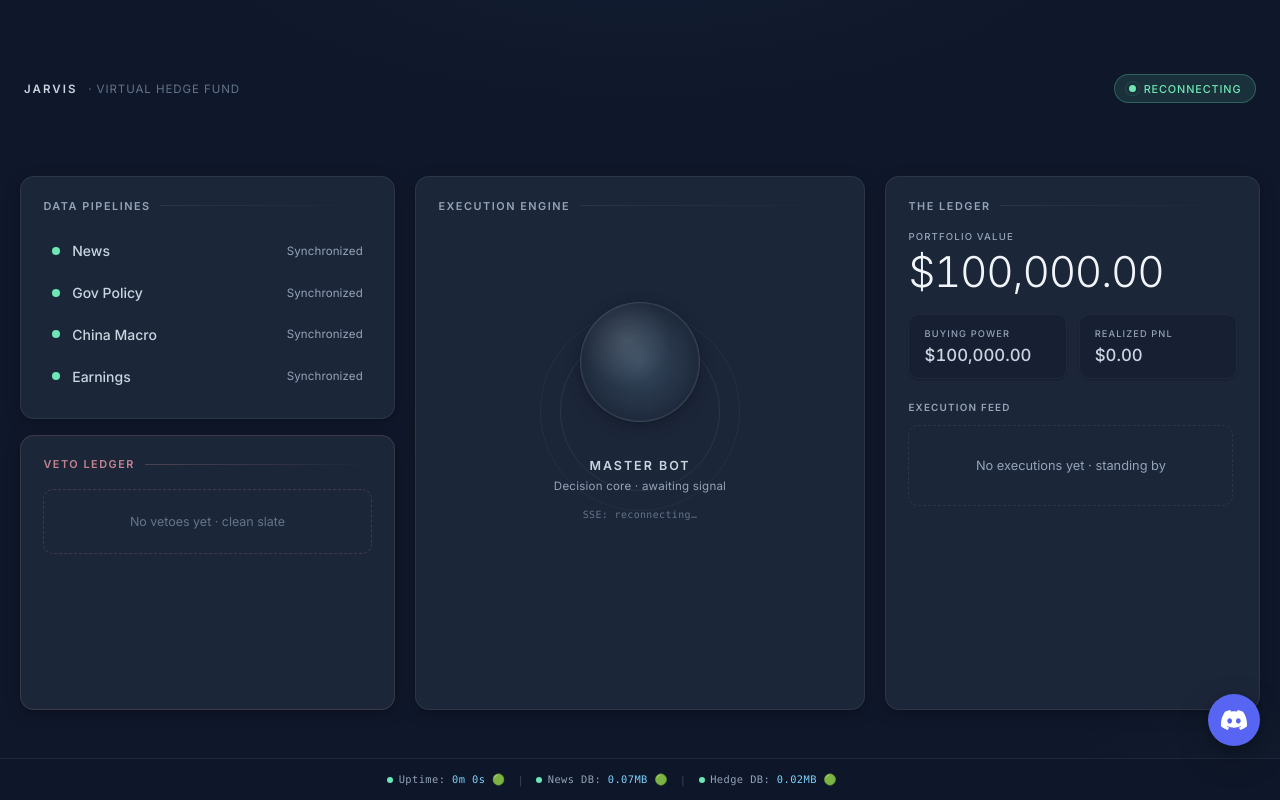
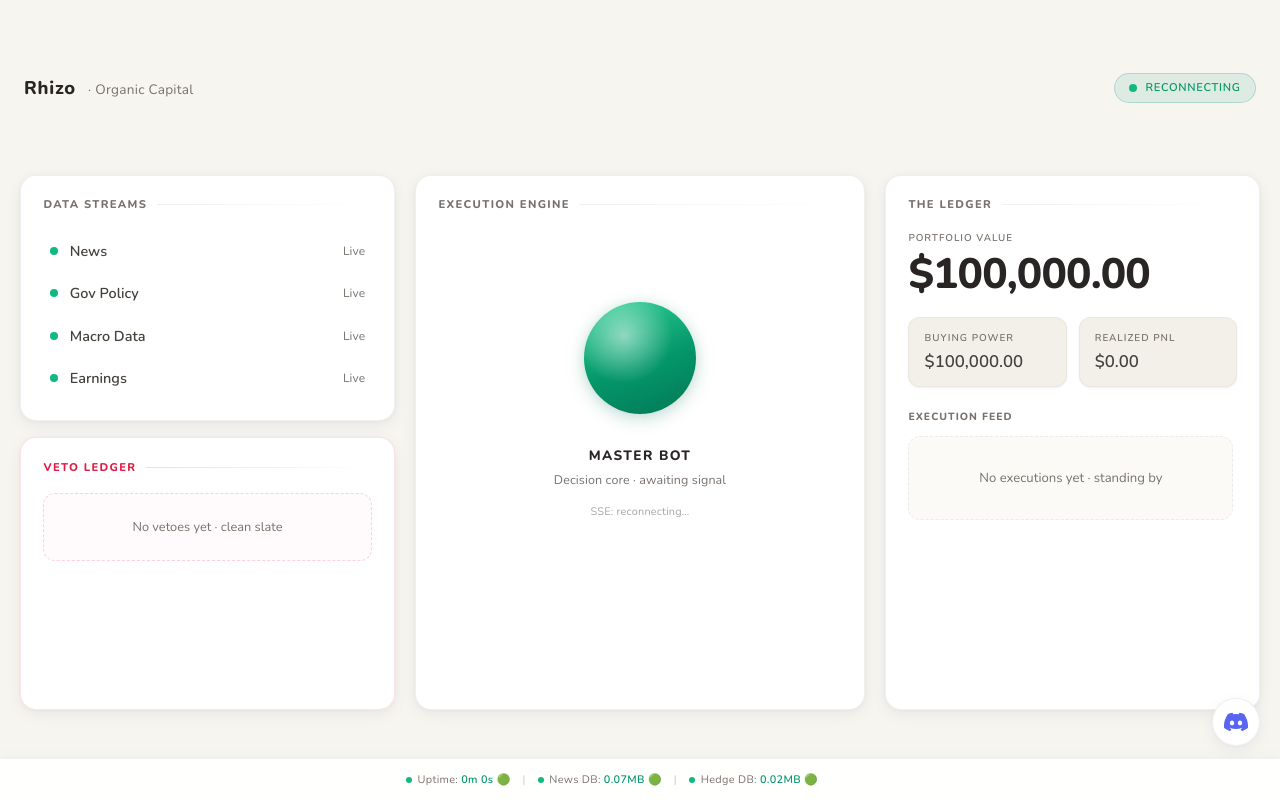
Before and after one commit to piyushs98/hedgefund-production-app, a Flask app: page / in a window 1280 px wide. Run offline with Flask 3, Linux system fonts and the light colour scheme; data comes from the database, SQL or seed files in the repository; data that the repository does not hold is empty.

```diff
--- a/templates/index.html
+++ b/templates/index.html
@@ -3,42 +3,50 @@
 <head>
   <meta charset="UTF-8" />
   <meta name="viewport" content="width=device-width, initial-scale=1, viewport-fit=cover" />
-  <meta name="theme-color" content="#0f172a" />
-  <title>JARVIS · Command Center</title>
+  <meta name="theme-color" content="#F7F5F0" />
+  <title>Rhizo · Trading Dashboard</title>
   <link rel="preconnect" href="https://fonts.googleapis.com" />
   <link rel="preconnect" href="https://fonts.gstatic.com" crossorigin />
-  <link href="https://fonts.googleapis.com/css2?family=Inter:wght@300;400;500;600;700&display=swap" rel="stylesheet" />
+  <link href="https://fonts.googleapis.com/css2?family=Nunito:wght@400;600;800&display=swap" rel="stylesheet" />
   <style>
     :root {
-      --bg: #0f172a;
-      --bg-elevated: #1e293b;
-      --surface: #1e293b;
-      --surface-soft: rgba(30, 41, 59, 0.92);
-      --border: rgba(148, 163, 184, 0.12);
-      --border-soft: rgba(148, 163, 184, 0.08);
-      --text: #f1f5f9;
-      --text-secondary: #cbd5e1;
-      --muted: #94a3b8;
-      --muted-dim: #64748b;
-      --accent: #94a3b8;
-      --accent-blue: #7dd3fc;
-      --mint: #6ee7b7;
-      --mint-soft: rgba(110, 231, 183, 0.12);
-      --mint-border: rgba(110, 231, 183, 0.28);
-      --rose: #fda4af;
-      --rose-soft: rgba(253, 164, 175, 0.1);
-      --rose-border: rgba(253, 164, 175, 0.28);
-      --silver: #cbd5e1;
-      --amber: #fcd34d;
-      --amber-soft: rgba(252, 211, 77, 0.1);
+      /* Bamboo palette — warm, organic, premium fintech */
+      --bg: #F7F5F0;
+      --bg-elevated: #FFFFFF;
+      --surface: #FFFFFF;
+      --surface-soft: #FFFFFF;
+      --surface-muted: #F3F0EA;
+      --border: rgba(68, 64, 60, 0.08);
+      --border-soft: rgba(68, 64, 60, 0.05);
+      --text: #292524;            /* stone-800 */
+      --text-secondary: #44403c;  /* stone-700 */
+      --muted: #78716c;           /* stone-500 */
+      --muted-dim: #a8a29e;       /* stone-400 */
+      --accent: #059669;          /* emerald-600 — bamboo green */
+      --accent-soft: rgba(5, 150, 105, 0.08);
+      --accent-border: rgba(5, 150, 105, 0.22);
+      --bamboo: #10b981;         /* emerald-500 */
+      --bamboo-deep: #059669;    /* emerald-600 */
+      --mint: #059669;
+      --mint-soft: rgba(5, 150, 105, 0.1);
+      --mint-border: rgba(5, 150, 105, 0.22);
+      --rose: #e11d48;           /* rose-600 — terracotta veto */
+      --rose-soft: rgba(225, 29, 72, 0.08);
+      --rose-border: rgba(225, 29, 72, 0.2);
+      --terracotta: #c2410c;     /* orange-700 soft terracotta */
+      --amber: #d97706;          /* amber-600 */
+      --amber-soft: rgba(217, 119, 6, 0.1);
+      --amber-border: rgba(217, 119, 6, 0.22);
       --discord: #5865F2;
-      --shadow-sm: 0 1px 2px rgba(0, 0, 0, 0.24);
-      --shadow-md: 0 4px 16px rgba(0, 0, 0, 0.22), 0 1px 3px rgba(0, 0, 0, 0.16);
-      --shadow-lg: 0 12px 32px rgba(0, 0, 0, 0.28), 0 2px 8px rgba(0, 0, 0, 0.18);
-      --radius: 14px;
-      --radius-sm: 10px;
+      --discord-soft: #6e7af5;
+      --shadow-sm: 0 1px 2px rgba(41, 37, 36, 0.04), 0 1px 3px rgba(41, 37, 36, 0.03);
+      --shadow-md: 0 4px 16px rgba(41, 37, 36, 0.06), 0 1px 4px rgba(41, 37, 36, 0.04);
+      --shadow-lg: 0 12px 32px rgba(41, 37, 36, 0.08), 0 2px 8px rgba(41, 37, 36, 0.04);
+      --radius: 16px;
+      --radius-sm: 12px;
       --footer-h: 42px;
       --ease-out: cubic-bezier(0.22, 1, 0.36, 1);
+      --ease-organic: cubic-bezier(0.34, 1.2, 0.64, 1);
     }
 
     * { box-sizing: border-box; margin: 0; padding: 0; }
@@ -47,17 +55,14 @@
       height: 100%;
       background: var(--bg);
       color: var(--text);
-      font-family: "Inter", system-ui, -apple-system, "Segoe UI", Roboto, sans-serif;
+      font-family: "Nunito", system-ui, -apple-system, "Segoe UI", Roboto, sans-serif;
       -webkit-font-smoothing: antialiased;
       -moz-osx-font-smoothing: grayscale;
       overflow-x: hidden;
     }
 
     body {
-      background:
-        radial-gradient(ellipse 70% 45% at 50% -10%, rgba(125, 211, 252, 0.04), transparent 55%),
-        radial-gradient(ellipse 40% 30% at 100% 100%, rgba(110, 231, 183, 0.03), transparent 50%),
-        var(--bg);
+      background: var(--bg);
       min-height: 100vh;
       padding-bottom: calc(var(--footer-h) + 1rem);
     }
@@ -89,7 +94,7 @@
     }
 
     .panel {
-      background: var(--surface-soft);
+      background: var(--surface);
       border: 1px solid var(--border);
       border-radius: var(--radius);
       box-shadow: var(--shadow-md);
@@ -99,11 +104,11 @@
     }
 
     .panel-label {
-      font-size: 0.68rem;
-      letter-spacing: 0.14em;
+      font-size: 0.7rem;
+      letter-spacing: 0.12em;
       text-transform: uppercase;
       color: var(--muted);
-      font-weight: 600;
+      font-weight: 800;
       margin-bottom: 1.15rem;
       display: flex;
       align-items: center;
@@ -127,101 +132,85 @@
     }
 
     .brand {
-      font-size: 0.72rem;
-      letter-spacing: 0.18em;
-      text-transform: uppercase;
-      color: var(--silver);
-      font-weight: 600;
+      font-size: 1.15rem;
+      letter-spacing: 0.04em;
+      color: var(--text);
+      font-weight: 800;
     }
 
     .brand span {
-      color: var(--muted-dim);
-      letter-spacing: 0.08em;
+      color: var(--muted);
+      letter-spacing: 0.02em;
       font-weight: 400;
-      margin-left: 0.35rem;
+      margin-left: 0.4rem;
+      font-size: 0.85rem;
     }
 
     .status-pill {
       display: flex;
       align-items: center;
       gap: 0.5rem;
-      padding: 0.4rem 0.85rem;
+      padding: 0.4rem 0.9rem;
       border-radius: 999px;
       border: 1px solid var(--mint-border);
       background: var(--mint-soft);
-      font-size: 0.68rem;
-      letter-spacing: 0.08em;
+      font-size: 0.7rem;
+      letter-spacing: 0.06em;
       text-transform: uppercase;
-      color: var(--mint);
-      font-weight: 500;
+      color: var(--bamboo-deep);
+      font-weight: 600;
     }
 
     .status-dot {
-      width: 7px;
-      height: 7px;
+      width: 8px;
+      height: 8px;
       border-radius: 50%;
-      background: var(--mint);
-      position: relative;
+      background: var(--bamboo);
       flex-shrink: 0;
     }
 
-    .status-dot::after {
-      content: "";
-      position: absolute;
-      inset: -3px;
-      border-radius: 50%;
-      border: 1px solid rgba(110, 231, 183, 0.35);
-      opacity: 0.7;
-      animation: soft-ring 2.4s ease-in-out infinite;
-    }
-
-    @keyframes soft-ring {
-      0%, 100% { opacity: 0.55; transform: scale(1); }
-      50% { opacity: 0.15; transform: scale(1.35); }
-    }
-
-    /* ── Left: Data Pipelines ─────────────────────────── */
+    /* ── Left: Data Streams ───────────────────────────── */
     .pipeline-list {
       display: flex;
       flex-direction: column;
-      gap: 0.15rem;
+      gap: 0.1rem;
     }
 
     .pipeline-row {
       display: flex;
       align-items: center;
       gap: 0.75rem;
-      padding: 0.7rem 0.55rem;
+      padding: 0.65rem 0.4rem;
       border-radius: var(--radius-sm);
       transition: background 0.2s ease;
     }
 
     .pipeline-row:hover {
-      background: rgba(148, 163, 184, 0.05);
+      background: var(--surface-muted);
     }
 
     .pipeline-dot {
       width: 8px;
       height: 8px;
       border-radius: 50%;
-      background: var(--mint);
+      background: var(--bamboo);
       flex-shrink: 0;
     }
 
-    .pipeline-dot.sync { background: var(--mint); }
+    .pipeline-dot.sync { background: var(--bamboo); }
     .pipeline-dot.idle { background: var(--muted-dim); }
     .pipeline-dot.warn { background: var(--amber); }
 
     .pipeline-name {
-      font-size: 0.875rem;
-      font-weight: 500;
+      font-size: 0.9rem;
+      font-weight: 600;
       color: var(--text-secondary);
       flex: 1;
       min-width: 0;
     }
 
     .pipeline-status {
-      font-size: 0.72rem;
+      font-size: 0.75rem;
       color: var(--muted);
       font-weight: 400;
       letter-spacing: 0.01em;
@@ -231,15 +220,15 @@
     .panel-graveyard {
       flex: 1;
       min-height: 180px;
-      border-color: rgba(253, 164, 175, 0.14);
+      border-color: rgba(225, 29, 72, 0.12);
     }
 
     .panel-graveyard .panel-label {
-      color: rgba(253, 164, 175, 0.75);
+      color: var(--rose);
     }
 
     .panel-graveyard .panel-label::after {
-      background: linear-gradient(90deg, rgba(253, 164, 175, 0.22), transparent);
+      background: linear-gradient(90deg, rgba(225, 29, 72, 0.18), transparent);
     }
 
     .graveyard-list {
@@ -249,17 +238,17 @@
       max-height: 280px;
       overflow-y: auto;
       scrollbar-width: thin;
-      scrollbar-color: rgba(253, 164, 175, 0.25) transparent;
+      scrollbar-color: rgba(225, 29, 72, 0.2) transparent;
     }
 
     .grave-card {
       padding: 0.75rem 0.9rem;
       border-radius: var(--radius-sm);
-      background: rgba(15, 23, 42, 0.45);
-      border: 1px solid rgba(253, 164, 175, 0.12);
+      background: var(--surface-muted);
+      border: 1px solid rgba(225, 29, 72, 0.1);
       border-left: 3px solid var(--rose);
       box-shadow: var(--shadow-sm);
-      animation: card-enter 0.5s var(--ease-out) both;
+      animation: card-enter 0.55s var(--ease-organic) both;
     }
 
     .grave-top {
@@ -272,40 +261,40 @@
 
     .grave-ticker {
       font-size: 0.9rem;
-      font-weight: 600;
+      font-weight: 800;
       letter-spacing: 0.02em;
       color: var(--rose);
     }
 
     .grave-flag {
-      font-size: 0.58rem;
+      font-size: 0.6rem;
       letter-spacing: 0.1em;
       text-transform: uppercase;
-      color: rgba(253, 164, 175, 0.7);
-      font-family: ui-monospace, SFMono-Regular, Menlo, monospace;
-      font-weight: 500;
+      color: rgba(225, 29, 72, 0.7);
+      font-weight: 600;
     }
 
     .grave-reason {
-      font-size: 0.75rem;
-      line-height: 1.4;
-      color: rgba(241, 245, 249, 0.72);
+      font-size: 0.78rem;
+      line-height: 1.45;
+      color: var(--text-secondary);
     }
 
     .grave-meta {
       margin-top: 0.35rem;
-      font-size: 0.58rem;
+      font-size: 0.62rem;
       color: var(--muted-dim);
-      font-family: ui-monospace, SFMono-Regular, Menlo, monospace;
+      font-weight: 400;
     }
 
     .grave-empty {
       text-align: center;
       padding: 1.5rem 0.75rem;
-      color: var(--muted-dim);
-      font-size: 0.78rem;
-      border: 1px dashed rgba(253, 164, 175, 0.16);
+      color: var(--muted);
+      font-size: 0.8rem;
+      border: 1px dashed rgba(225, 29, 72, 0.18);
       border-radius: var(--radius-sm);
+      background: rgba(225, 29, 72, 0.02);
     }
 
     /* ── Center: Execution Engine ─────────────────────── */
@@ -319,126 +308,107 @@
     }
 
     .cortex {
-      width: 120px;
-      height: 120px;
+      width: 112px;
+      height: 112px;
       border-radius: 50%;
       position: relative;
       background:
-        radial-gradient(circle at 38% 32%, rgba(255, 255, 255, 0.12), transparent 42%),
-        radial-gradient(circle at 50% 50%, #334155 0%, #1e293b 70%, #0f172a 100%);
-      border: 1px solid rgba(148, 163, 184, 0.22);
+        radial-gradient(circle at 36% 30%, rgba(255, 255, 255, 0.55), transparent 45%),
+        linear-gradient(160deg, #34d399 0%, #059669 55%, #047857 100%);
+      border: none;
       box-shadow:
         var(--shadow-md),
-        0 0 0 1px rgba(255, 255, 255, 0.03) inset;
+        0 4px 20px rgba(5, 150, 105, 0.18);
       z-index: 2;
       overflow: visible;
+      transition: transform 0.4s var(--ease-out), box-shadow 0.4s var(--ease-out);
     }
 
-    /* Soft halo — idle breath */
+    /* Soft organic pulse — no sci-fi glow orbs */
     .cortex::before {
       content: "";
       position: absolute;
-      inset: -14px;
+      inset: -10px;
       border-radius: 50%;
-      background: radial-gradient(circle, rgba(125, 211, 252, 0.1) 0%, transparent 68%);
-      opacity: 0.65;
+      background: radial-gradient(circle, rgba(16, 185, 129, 0.12) 0%, transparent 70%);
+      opacity: 0.8;
       pointer-events: none;
-      animation: halo-breathe 3.6s ease-in-out infinite;
+      animation: halo-breathe 4s ease-in-out infinite;
       z-index: -1;
     }
 
-    /* Processing halo overlay (execute / close) */
     .cortex::after {
       content: "";
       position: absolute;
-      inset: -22px;
+      inset: -16px;
       border-radius: 50%;
       opacity: 0;
       pointer-events: none;
       z-index: -1;
-      background: radial-gradient(circle, rgba(110, 231, 183, 0.22) 0%, transparent 70%);
+      background: radial-gradient(circle, rgba(16, 185, 129, 0.18) 0%, transparent 72%);
     }
 
     .cortex.flash-execute::after {
-      background: radial-gradient(circle, rgba(110, 231, 183, 0.28) 0%, transparent 70%);
-      animation: halo-process 1.4s var(--ease-out) forwards;
+      background: radial-gradient(circle, rgba(16, 185, 129, 0.22) 0%, transparent 72%);
+      animation: halo-process 1.2s var(--ease-out) forwards;
     }
 
     .cortex.flash-close::after {
-      background: radial-gradient(circle, rgba(252, 211, 77, 0.22) 0%, transparent 70%);
-      animation: halo-process 1.4s var(--ease-out) forwards;
+      background: radial-gradient(circle, rgba(217, 119, 6, 0.18) 0%, transparent 72%);
+      animation: halo-process 1.2s var(--ease-out) forwards;
     }
 
     .cortex.flash-execute,
     .cortex.flash-close {
-      animation: engine-soft 1.4s var(--ease-out);
+      animation: engine-soft 1.2s var(--ease-out);
     }
 
+    /* No ring orbs — clean centerpiece only */
     .cortex-ring {
-      position: absolute;
-      border-radius: 50%;
-      border: 1px solid rgba(148, 163, 184, 0.1);
-      pointer-events: none;
-    }
-
-    .cortex-ring.r1 {
-      width: 160px;
-      height: 160px;
-      border-style: solid;
-      border-color: rgba(148, 163, 184, 0.12);
-    }
-
-    .cortex-ring.r2 {
-      width: 200px;
-      height: 200px;
-      border-color: rgba(148, 163, 184, 0.07);
+      display: none;
     }
 
     .cortex-core-label {
-      margin-top: 2.25rem;
-      font-size: 0.78rem;
-      letter-spacing: 0.16em;
+      margin-top: 2rem;
+      font-size: 0.85rem;
+      letter-spacing: 0.1em;
       text-transform: uppercase;
-      color: var(--silver);
-      font-weight: 600;
+      color: var(--text);
+      font-weight: 800;
       z-index: 2;
     }
 
     .cortex-sub {
       margin-top: 0.4rem;
-      font-size: 0.72rem;
+      font-size: 0.78rem;
       color: var(--muted);
-      letter-spacing: 0.02em;
+      letter-spacing: 0.01em;
+      font-weight: 400;
       z-index: 2;
     }
 
     @keyframes halo-breathe {
-      0%, 100% { opacity: 0.45; transform: scale(1); }
-      50% { opacity: 0.85; transform: scale(1.04); }
+      0%, 100% { opacity: 0.5; transform: scale(1); }
+      50% { opacity: 0.9; transform: scale(1.03); }
     }
 
     @keyframes halo-process {
-      0% { opacity: 0; transform: scale(0.92); }
-      25% { opacity: 1; transform: scale(1.05); }
-      100% { opacity: 0; transform: scale(1.12); }
+      0% { opacity: 0; transform: scale(0.94); }
+      30% { opacity: 1; transform: scale(1.04); }
+      100% { opacity: 0; transform: scale(1.1); }
     }
 
     @keyframes engine-soft {
-      0% { box-shadow: var(--shadow-md), 0 0 0 0 rgba(110, 231, 183, 0); }
-      30% {
-        box-shadow:
-          var(--shadow-md),
-          0 0 28px 4px rgba(110, 231, 183, 0.14),
-          0 0 0 1px rgba(255, 255, 255, 0.04) inset;
-      }
-      100% { box-shadow: var(--shadow-md), 0 0 0 1px rgba(255, 255, 255, 0.03) inset; }
+      0% { transform: scale(1); }
+      30% { transform: scale(1.04); }
+      100% { transform: scale(1); }
     }
 
     /* ── Right: The Ledger ────────────────────────────── */
     .portfolio-value {
       font-size: clamp(2rem, 4vw, 2.65rem);
-      font-weight: 300;
-      letter-spacing: -0.03em;
+      font-weight: 800;
+      letter-spacing: -0.02em;
       line-height: 1.1;
       font-variant-numeric: tabular-nums;
       color: var(--text);
@@ -455,37 +425,37 @@
     .metric {
       padding: 0.8rem 0.95rem;
       border-radius: var(--radius-sm);
-      background: rgba(15, 23, 42, 0.4);
+      background: var(--surface-muted);
       border: 1px solid var(--border-soft);
       box-shadow: var(--shadow-sm);
     }
 
     .metric-label {
-      font-size: 0.58rem;
-      letter-spacing: 0.12em;
+      font-size: 0.62rem;
+      letter-spacing: 0.1em;
       text-transform: uppercase;
       color: var(--muted);
       margin-bottom: 0.35rem;
-      font-weight: 500;
+      font-weight: 600;
     }
 
     .metric-value {
       font-size: 1.05rem;
       font-variant-numeric: tabular-nums;
-      font-weight: 500;
+      font-weight: 600;
       color: var(--text-secondary);
     }
 
-    .metric-value.pos { color: var(--mint); }
+    .metric-value.pos { color: var(--bamboo-deep); }
     .metric-value.neg { color: var(--rose); }
 
     .feed-header {
-      font-size: 0.62rem;
-      letter-spacing: 0.12em;
+      font-size: 0.65rem;
+      letter-spacing: 0.1em;
       text-transform: uppercase;
       color: var(--muted);
       margin-bottom: 0.75rem;
-      font-weight: 600;
+      font-weight: 800;
     }
 
     .trade-feed {
@@ -496,59 +466,60 @@
       overflow-y: auto;
       padding-right: 0.2rem;
       scrollbar-width: thin;
-      scrollbar-color: rgba(148, 163, 184, 0.25) transparent;
+      scrollbar-color: rgba(120, 113, 108, 0.25) transparent;
     }
 
+    /* Organic growth: slide up + soft fade (GPU: transform + opacity only) */
     .trade-card {
       padding: 0.85rem 1rem;
       border-radius: var(--radius-sm);
-      background: rgba(15, 23, 42, 0.45);
+      background: var(--surface-muted);
       border: 1px solid var(--border-soft);
-      border-left: 3px solid var(--accent-blue);
+      border-left: 3px solid var(--bamboo);
       box-shadow: var(--shadow-sm);
-      animation: card-enter 0.55s var(--ease-out) both;
+      animation: bamboo-grow 0.65s var(--ease-organic) both;
+      will-change: transform, opacity;
     }
 
     .trade-card.close { border-left-color: var(--amber); }
-    .trade-card.execute { border-left-color: var(--mint); }
+    .trade-card.execute { border-left-color: var(--bamboo); }
 
     .trade-type {
-      font-size: 0.58rem;
-      letter-spacing: 0.12em;
+      font-size: 0.6rem;
+      letter-spacing: 0.1em;
       text-transform: uppercase;
       color: var(--muted);
       margin-bottom: 0.25rem;
-      font-weight: 600;
+      font-weight: 800;
     }
 
-    .trade-card.execute .trade-type { color: var(--mint); }
+    .trade-card.execute .trade-type { color: var(--bamboo-deep); }
     .trade-card.close .trade-type { color: var(--amber); }
 
     .trade-msg {
-      font-size: 0.875rem;
-      font-weight: 500;
+      font-size: 0.9rem;
+      font-weight: 600;
       letter-spacing: -0.01em;
       line-height: 1.4;
       color: var(--text-secondary);
     }
 
     .trade-time {
-      font-size: 0.62rem;
+      font-size: 0.65rem;
       color: var(--muted-dim);
       margin-top: 0.4rem;
-      font-family: ui-monospace, SFMono-Regular, Menlo, monospace;
+      font-weight: 400;
     }
 
     .slippage-badge {
       display: inline-block;
       margin-top: 0.45rem;
-      padding: 0.2rem 0.5rem;
+      padding: 0.2rem 0.55rem;
       border-radius: 999px;
-      font-size: 0.62rem;
+      font-size: 0.65rem;
       font-weight: 600;
       letter-spacing: 0.02em;
       font-variant-numeric: tabular-nums;
-      font-family: ui-monospace, SFMono-Regular, Menlo, monospace;
     }
 
     .slippage-badge.bad {
@@ -558,7 +529,7 @@
     }
 
     .slippage-badge.good {
-      color: var(--mint);
+      color: var(--bamboo-deep);
       background: var(--mint-soft);
       border: 1px solid var(--mint-border);
     }
@@ -567,16 +538,28 @@
       text-align: center;
       padding: 2rem 1rem;
       color: var(--muted);
-      font-size: 0.8rem;
+      font-size: 0.82rem;
       border: 1px dashed var(--border);
       border-radius: var(--radius-sm);
+      background: rgba(247, 245, 240, 0.5);
     }
 
-    /* Apple-style: slide up + soft fade */
+    /* Bamboo growth: gentle rise from below + soft fade-in */
+    @keyframes bamboo-grow {
+      from {
+        opacity: 0;
+        transform: translate3d(0, 18px, 0);
+      }
+      to {
+        opacity: 1;
+        transform: translate3d(0, 0, 0);
+      }
+    }
+
     @keyframes card-enter {
       from {
         opacity: 0;
-        transform: translate3d(0, 12px, 0);
+        transform: translate3d(0, 14px, 0);
       }
       to {
         opacity: 1;
@@ -597,14 +580,13 @@
       justify-content: center;
       gap: 0.75rem;
       padding: 0 4.5rem 0 1rem;
-      background: rgba(15, 23, 42, 0.92);
+      background: rgba(255, 255, 255, 0.92);
       border-top: 1px solid var(--border);
-      backdrop-filter: blur(12px);
-      -webkit-backdrop-filter: blur(12px);
-      font-size: 0.65rem;
-      letter-spacing: 0.04em;
+      box-shadow: 0 -2px 12px rgba(41, 37, 36, 0.03);
+      font-size: 0.68rem;
+      letter-spacing: 0.03em;
       color: var(--muted);
-      font-family: ui-monospace, SFMono-Regular, Menlo, monospace;
+      font-weight: 400;
       flex-wrap: wrap;
     }
 
@@ -616,15 +598,15 @@
     }
 
     .sys-indicator .glow {
-      color: var(--accent-blue);
-      font-weight: 500;
+      color: var(--bamboo-deep);
+      font-weight: 600;
     }
 
     .sys-dot {
       width: 6px;
       height: 6px;
       border-radius: 50%;
-      background: var(--mint);
+      background: var(--bamboo);
       flex-shrink: 0;
     }
 
@@ -637,31 +619,33 @@
     }
 
     .sys-sep {
-      color: rgba(100, 116, 139, 0.5);
+      color: rgba(168, 162, 158, 0.6);
       user-select: none;
     }
 
-    /* ── Discord float ────────────────────────────────── */
+    /* ── Discord float — subtle light-theme treatment ─── */
     .discord-fab {
       position: fixed;
       right: 1.25rem;
       bottom: calc(var(--footer-h) + 0.75rem);
       z-index: 60;
-      width: 52px;
-      height: 52px;
+      width: 48px;
+      height: 48px;
       border-radius: 50%;
-      background: var(--discord);
+      background: #fff;
+      border: 1px solid var(--border);
       display: flex;
       align-items: center;
       justify-content: center;
-      box-shadow: var(--shadow-lg);
-      transition: transform 0.2s var(--ease-out), box-shadow 0.2s ease;
+      box-shadow: var(--shadow-md);
+      transition: transform 0.2s var(--ease-out), box-shadow 0.2s ease, border-color 0.2s ease;
       text-decoration: none;
     }
 
     .discord-fab:hover {
       transform: scale(1.05);
-      box-shadow: 0 14px 36px rgba(88, 101, 242, 0.28), var(--shadow-md);
+      border-color: rgba(88, 101, 242, 0.35);
+      box-shadow: 0 8px 24px rgba(88, 101, 242, 0.12), var(--shadow-sm);
     }
 
     .discord-fab.pulse-hit {
@@ -674,63 +658,63 @@
     }
 
     .discord-fab svg {
-      width: 26px;
-      height: 26px;
-      fill: #fff;
+      width: 24px;
+      height: 24px;
+      fill: var(--discord);
     }
 
     .sse-status {
-      font-size: 0.62rem;
-      letter-spacing: 0.04em;
+      font-size: 0.68rem;
+      letter-spacing: 0.02em;
       color: var(--muted-dim);
       margin-top: 1rem;
-      font-family: ui-monospace, SFMono-Regular, Menlo, monospace;
+      font-weight: 400;
     }
 
     .section-caption {
-      font-size: 0.6rem;
-      letter-spacing: 0.12em;
+      font-size: 0.62rem;
+      letter-spacing: 0.1em;
       text-transform: uppercase;
       color: var(--muted);
       margin-bottom: 0.4rem;
-      font-weight: 500;
+      font-weight: 600;
     }
   </style>
 </head>
 <body>
   <div class="hud">
     <div class="topbar">
-      <div class="brand">JARVIS <span>· Virtual Hedge Fund</span></div>
+      <div class="brand">Rhizo <span>· Organic Capital</span></div>
       <div class="status-pill" id="status-pill">
         <span class="status-dot"></span>
         <span id="status-label">Stream Live</span>
       </div>
     </div>
 
-    <!-- LEFT: Data Pipelines + Veto Ledger -->
+    <!-- LEFT: Data Streams + Veto Ledger -->
     <div class="left-col">
       <section class="panel" id="panel-sensory">
-        <div class="panel-label">Data Pipelines</div>
+        <div class="panel-label">Data Streams</div>
         <div class="pipeline-list" role="list">
           <div class="pipeline-row" role="listitem">
             <span class="pipeline-dot sync" aria-hidden="true"></span>
             <span class="pipeline-name">News</span>
-            <span class="pipeline-status">Synchronized</span>
+            <span class="pipeline-status">Live</span>
           </div>
           <div class="pipeline-row" role="listitem">
             <span class="pipeline-dot sync" aria-hidden="true"></span>
             <span class="pipeline-name">Gov Policy</span>
-            <span class="pipeline-status">Synchronized</span>
+            <span class="pipeline-status">Live</span>
           </div>
           <div class="pipeline-row" role="listitem">
             <span class="pipeline-dot sync" aria-hidden="true"></span>
-            <span class="pipeline-name">China Macro</span>
-            <span class="pipeline-status">Synchronized</span>
+            <span class="pipeline-name">Macro Data</span>
+            <span class="pipeline-status">Live</span>
           </div>
           <div class="pipeline-row" role="listitem">
             <span class="pipeline-dot sync" aria-hidden="true"></span>
             <span class="pipeline-name">Earnings</span>
-            <span class="pipeline-status">Synchronized</span>
+            <span class="pipeline-status">Live</span>
           </div>
         </div>
       </section>
@@ -969,7 +953,7 @@
       cortex.classList.add(type === 'CLOSE' ? 'flash-close' : 'flash-execute');
       setTimeout(() => {
         cortex.classList.remove('flash-execute', 'flash-close');
-      }, 1450);
+      }, 1250);
     }
 
     function notifyDiscordSoft() {
@@ -1020,7 +1004,7 @@
       flashCortex(event.type);
       notifyDiscordSoft();
 
-      // Gentle delay so engine halo leads the card entrance
+      // Gentle delay so engine pulse leads the organic card entrance
       setTimeout(() => {
         pushTradeCard(event);
         refreshPortfolio();
```
